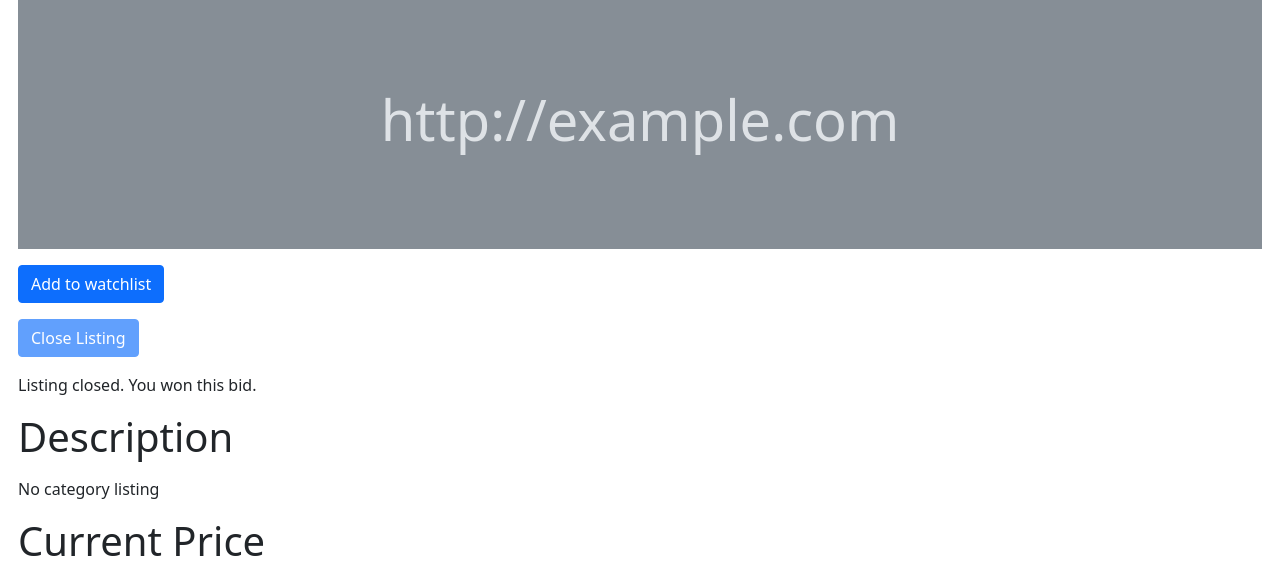
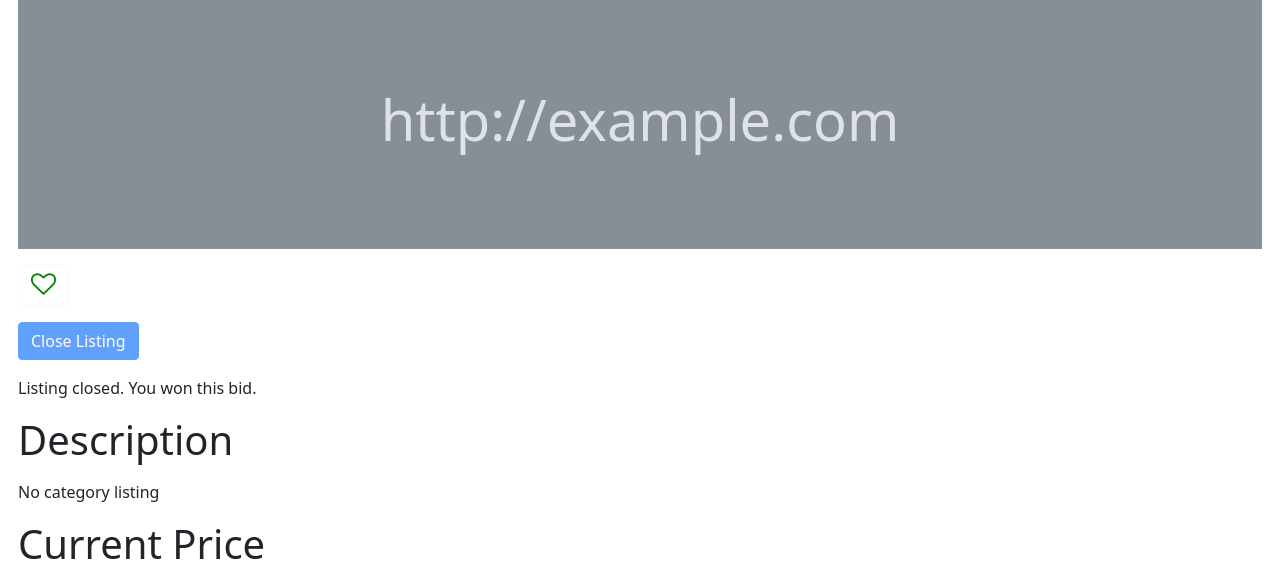
Before and after one commit to anerua/e-Commerce, a Django app: page /listing/3 in a window 1280 px wide. Shown: the part 203-773 px from the top of the page. Run offline with Django 3.2, Linux system fonts and the light colour scheme; a user stored in the database is signed in; data comes from the database, SQL or seed files in the repository; both versions use the stored data as it was after the commit; some libraries are stand-ins or nearby versions.

Commit message:
heart button for watchlist toggling

```diff
--- a/auctions/templates/auctions/layout.html
+++ b/auctions/templates/auctions/layout.html
@@ -8,8 +8,11 @@
         <link href="https://cdn.jsdelivr.net/npm/bootstrap@5.0.2/dist/css/bootstrap.min.css" rel="stylesheet" integrity="sha384-EVSTQN3/azprG1Anm3QDgpJLIm9Nao0Yz1ztcQTwFspd3yD65VohhpuuCOmLASjC" crossorigin="anonymous">
         <!-- <link rel="stylesheet" href="https://stackpath.bootstrapcdn.com/bootstrap/4.4.1/css/bootstrap.min.css" integrity="sha384-Vkoo8x4CGsO3+Hhxv8T/Q5PaXtkKtu6ug5TOeNV6gBiFeWPGFN9MuhOf23Q9Ifjh" crossorigin="anonymous"> -->
         <link href="{% static 'auctions/styles.css' %}" rel="stylesheet">
+        <link rel="stylesheet" href="https://cdnjs.cloudflare.com/ajax/libs/font-awesome/4.7.0/css/font-awesome.min.css">
         <link rel="canonical" href="https://getbootstrap.com/docs/5.0/examples/navbar-fixed/">
         <title>{% block title %}Auctions{% endblock %}</title>
+
+
 
         <style>
             .bd-placeholder-img {
--- a/auctions/templates/auctions/listing.html
+++ b/auctions/templates/auctions/listing.html
@@ -5,8 +5,8 @@
 
     <div class="bd-example">
         <svg class="bd-placeholder-img bd-placeholder-img-lg img-fluid" width="100%" height="250" xmlns="http://www.w3.org/2000/svg" role="img" aria-label="Placeholder: Responsive image" preserveAspectRatio="xMidYMid slice" focusable="false"><title>Placeholder</title><rect width="100%" height="100%" fill="#868e96"/><text x="50%" y="50%" fill="#dee2e6" dy=".3em">{{ listing.image }}</text></svg>
+    </div>
 
-    </div>
 
     {% if user.is_authenticated %}
     <p>
@@ -14,9 +14,9 @@
             <form action="{% url 'toggle_watchlist' listing_id=listing.id %}" method="post">
                 {% csrf_token %}
                 {% if watching %}
-                    <button class="btn btn-primary" type="submit">Remove from watchlist</button>
+                    <button class="btn btn-outline-light" type="submit"><i class="heart fa fa-heart" style="font-size: 25px; color: green;"></i></button>
                 {% else %}
-                    <button class="btn btn-primary" type="submit">Add to watchlist</button>
+                    <button class="btn btn-outline-light" type="submit"><i class="heart fa fa-heart-o" style="font-size: 25px; color: green;"></i></button>
                 {% endif %}
             </form>
         </div>
```
Also changed, not shown: db.sqlite3.
